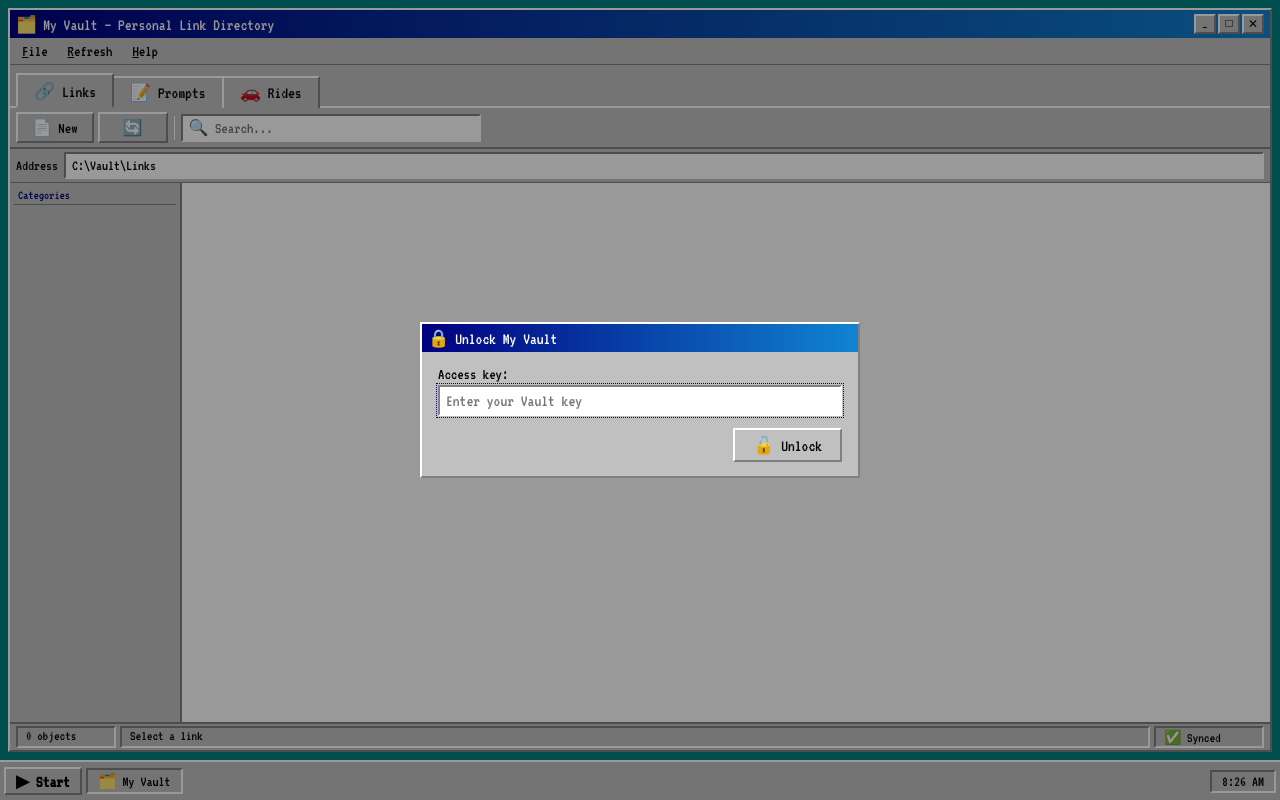
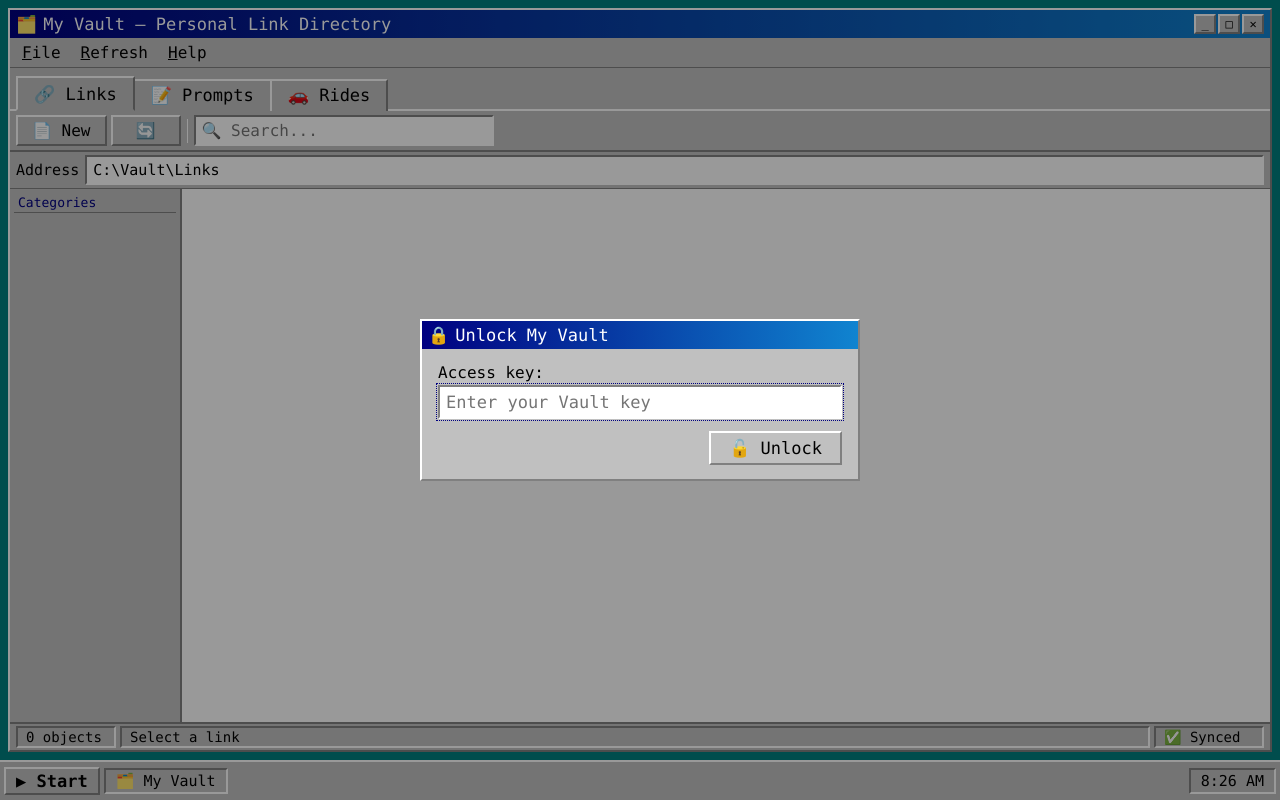
Before and after one commit to akshobyaas/vault, a website: page index.html in a window 1280 px wide. Drawn offline with Linux system fonts and the light colour scheme.

Commit message:
Use explicit monospace font stack; fix empty ride filters after tab switch; hide raw URL subtitles

```diff
--- a/index.html
+++ b/index.html
@@ -4,12 +4,13 @@
   <meta charset="UTF-8" />
   <meta name="viewport" content="width=device-width, initial-scale=1.0" />
   <title>My Vault</title>
-  <link href="https://fonts.googleapis.com/css2?family=VT323&display=swap" rel="stylesheet" />
   <style>
+    /* One monospace stack, chosen per platform: Consolas (Windows), Menlo (Mac), Roboto Mono / Droid Sans Mono (Android) */
+    :root { --ui-font: Consolas, 'Lucida Console', Menlo, 'Roboto Mono', 'Droid Sans Mono', 'Courier New', monospace; }
     *, *::before, *::after { box-sizing: border-box; margin: 0; padding: 0; }
     html, body { height: 100%; overflow: hidden; }
     body {
-      font-family: 'VT323', monospace;
+      font-family: var(--ui-font);
       background: #008080;
       height: 100vh;
       height: 100dvh;
@@ -24,14 +25,14 @@
       background: #c0c0c0;
       border-top: 2px solid #fff; border-left: 2px solid #fff;
       border-right: 2px solid #808080; border-bottom: 2px solid #808080;
-      font-family: 'VT323', monospace; font-size: 16px;
+      font-family: var(--ui-font); font-size: 16px;
       padding: 4px 14px; cursor: pointer; color: #000; min-width: 70px;
       touch-action: manipulation;
     }
     .btn:active { border-top: 2px solid #808080; border-left: 2px solid #808080; border-right: 2px solid #fff; border-bottom: 2px solid #fff; }
     .btn:disabled { color: #808080; cursor: default; }
     input, select, textarea {
-      font-family: 'VT323', monospace; font-size: 16px;
+      font-family: var(--ui-font); font-size: 16px;
       background: #fff;
       border-top: 2px solid #808080; border-left: 2px solid #808080;
       border-right: 2px solid #fff; border-bottom: 2px solid #fff;
@@ -358,7 +359,7 @@
       background: #c0c0c0;
       border-top: 2px solid #fff; border-left: 2px solid #fff;
       border-right: 2px solid #808080; border-bottom: 2px solid #808080;
-      font-family: 'VT323', monospace; font-size: 17px; font-weight: 700;
+      font-family: var(--ui-font); font-size: 17px; font-weight: 700;
       padding: 2px 10px; cursor: pointer; touch-action: manipulation;
     }
     .task-item {
@@ -1100,6 +1101,7 @@
       bar.id = 'ride-filter-bar';
       bar.className = 'ride-filter-bar';
       content.prepend(bar);
+      forceRebuild = true; // a fresh bar is empty — always fill it (it's removed when leaving Rides)
     }
     const usedTags = new Set(RIDE_TAG_PRESETS);
     rides.forEach(r => (r.tags||'').split(',').map(t=>t.trim()).filter(Boolean).forEach(t => usedTags.add(t)));
@@ -1192,7 +1194,8 @@
         div.tabIndex = 0;
         const tags = (r.tags||'').split(',').map(t=>t.trim()).filter(Boolean);
         const title = r.name || r.destination || r.link;
-        const sub = r.name && r.destination ? r.destination : '';
+        const isUrl = v => /^https?:\/\//i.test(v || '');
+        const sub = r.name && r.destination && !isUrl(r.destination) ? r.destination : '';
         const subLine = [tags.join(', '), sub].filter(Boolean).join(' — ');
         div.title = r.destination || r.link;
         div.innerHTML = `<div class="ride-icon">🗺️</div>
```
